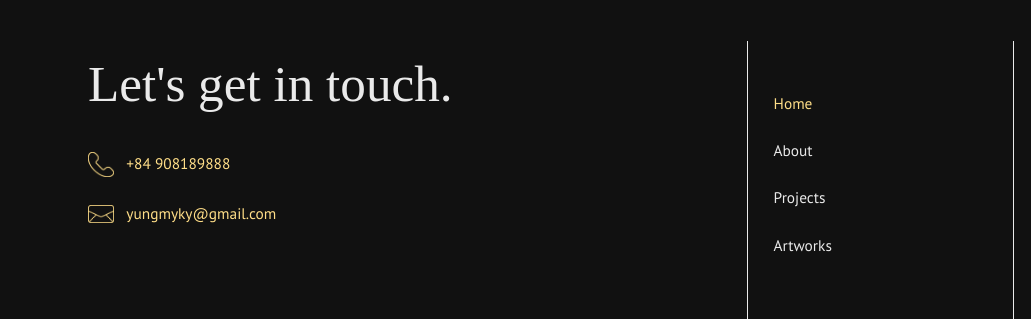
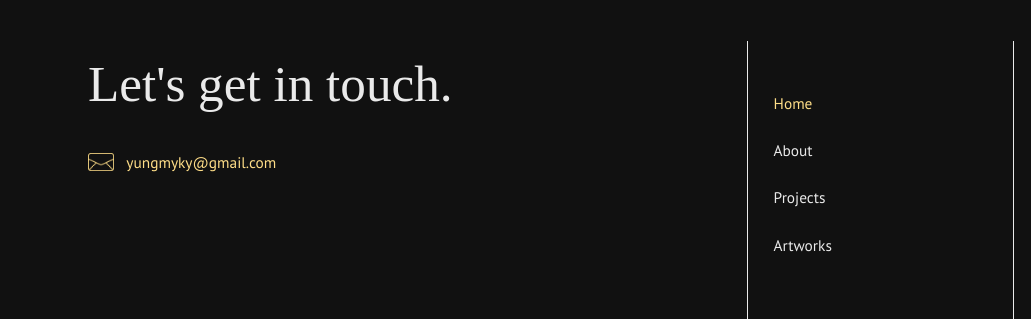
Before and after one commit to YungMeiKei/YungMeiKei.github.io, a plain HTML site: page index.html in a window 1280 px wide. Shown: the part 3728-4047 px from the top of the page, 0-1031 px from the left. Drawn offline with nearby package versions, Linux system fonts and the light colour scheme; a script that the page names is missing; a web font is replaced by a local one.

Commit message:
Update index.html

```diff
--- a/index.html
+++ b/index.html
@@ -347,10 +347,6 @@
                 <h2>Let's get in touch.</h2>
                 <div class="contacts_container">
                     <div class="contacts">
-                        <img src="images_assets/phone.png">
-                        <p>+84 908189888</p>
-                    </div>
-                    <div class="contacts">
                         <img src="images_assets/mail.png">
                         <p>yungmyky@gmail.com</p>
                     </div>
```
